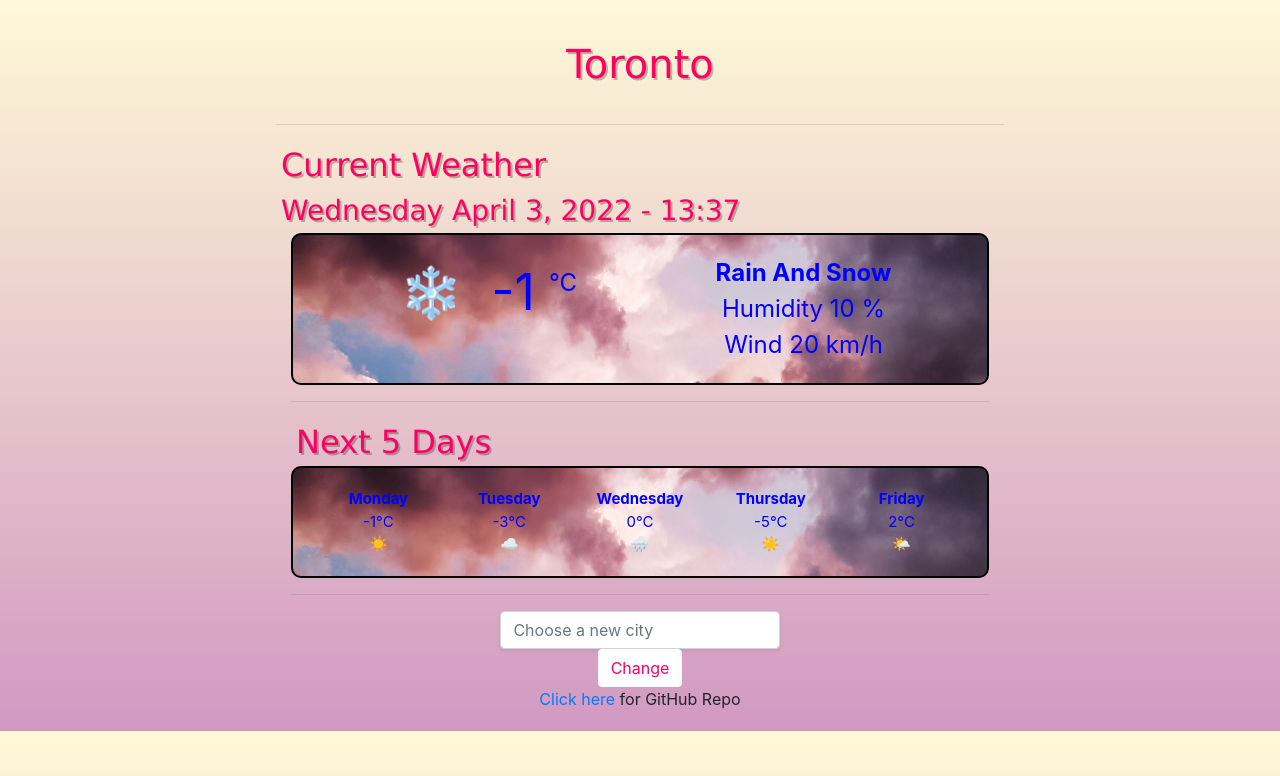
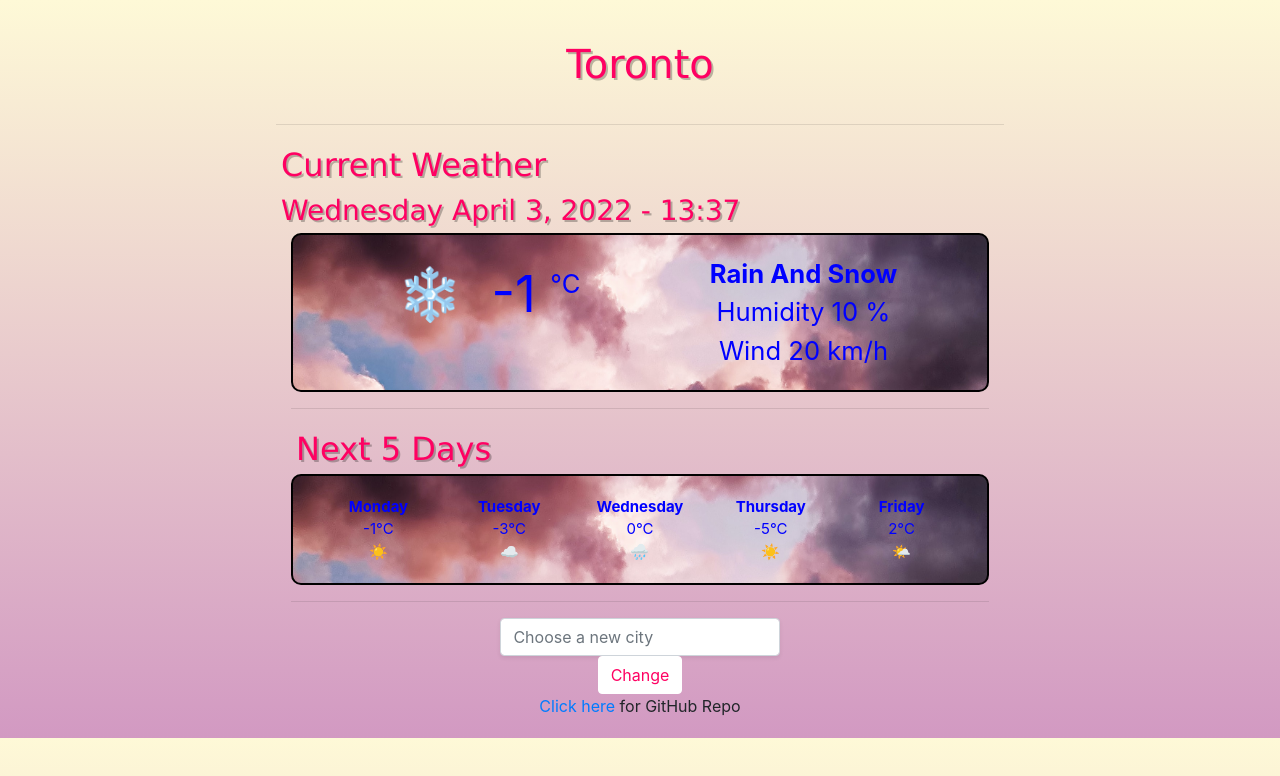
Before and after one commit to jonxybear/WeatherApp, a plain HTML site: page index.html in a window 1280 px wide. Drawn offline with nearby package versions, Linux system fonts and the light colour scheme; no server answers.

Commit message:
Resized current weather text to fit with browser window resize

```diff
--- a/src/style.css
+++ b/src/style.css
@@ -33,20 +33,20 @@ h3 {
   background-size: cover;
 }
 .weathericon {
-  font-size: 50px;
+  font-size: 4vw;
   text-align: right;
 }
 .curtemp {
-  font-size: 50px;
+  font-size: 4vw;
   text-align: left;
 }
 .units {
-  font-size: x-large;
+  font-size: 2vw;
   position: relative;
   top: -19px;
 }
 .curweather {
-  font-size: 24px;
+  font-size: 2vw;
   text-align: center;
 }
 #description {
```
